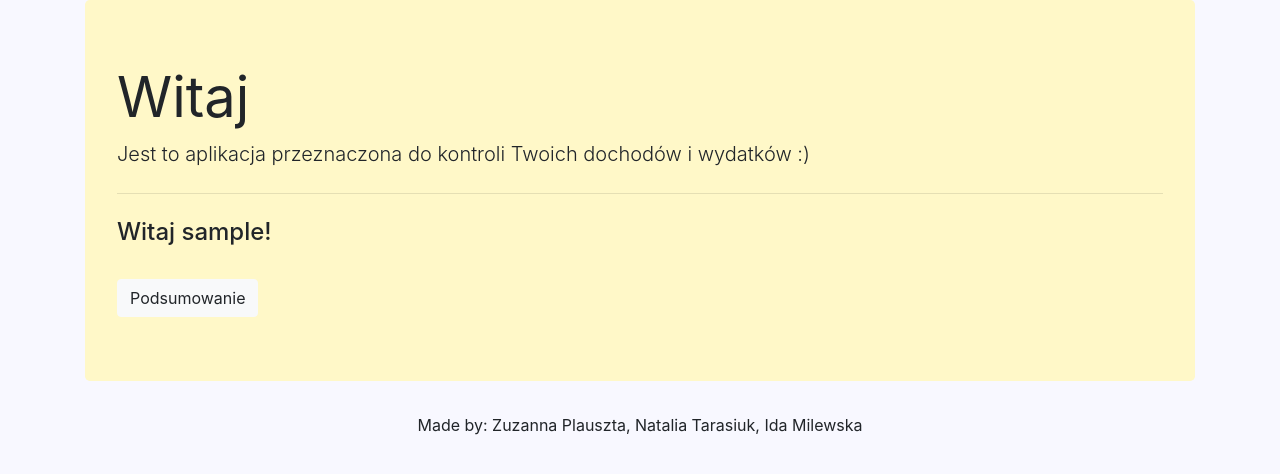
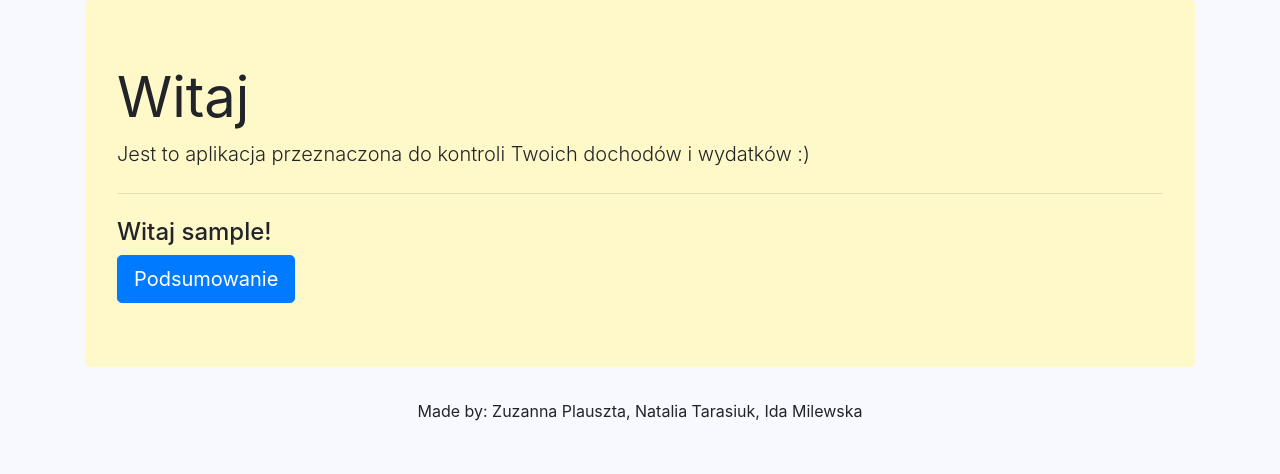
Before and after one commit to natka853/budzet_d, a Django app: page / in a window 1280 px wide. Shown: the top 474 px of the page. Run offline with Django 3.2, Linux system fonts and the light colour scheme; the visitor is signed in with stand-in values (Sample User, id 1); some libraries are stand-ins or nearby versions.

Commit message:
tymczasowy przycisk do podsumowania :)

```diff
--- a/templates/home.html
+++ b/templates/home.html
@@ -6,8 +6,8 @@
     <hr class="my-4">
     {% if user.is_authenticated %}
         <h4>Witaj {{ username }}!</h4>
+        <a role="button" class="btn btn-primary btn-lg" href="/podsumowanie">Podsumowanie</a>
         </br>
-        <a role="button" class="btn btn-light" href="/podsumowanie">Podsumowanie</a>
     {% else %}
         <p>Kliknij poniżej, aby się zalogować lub założyć nowe konto.</p>
         <a class="btn btn-primary btn-lg" href="/logowanie" role="button">Zaloguj się</a> &nbsp;
```
